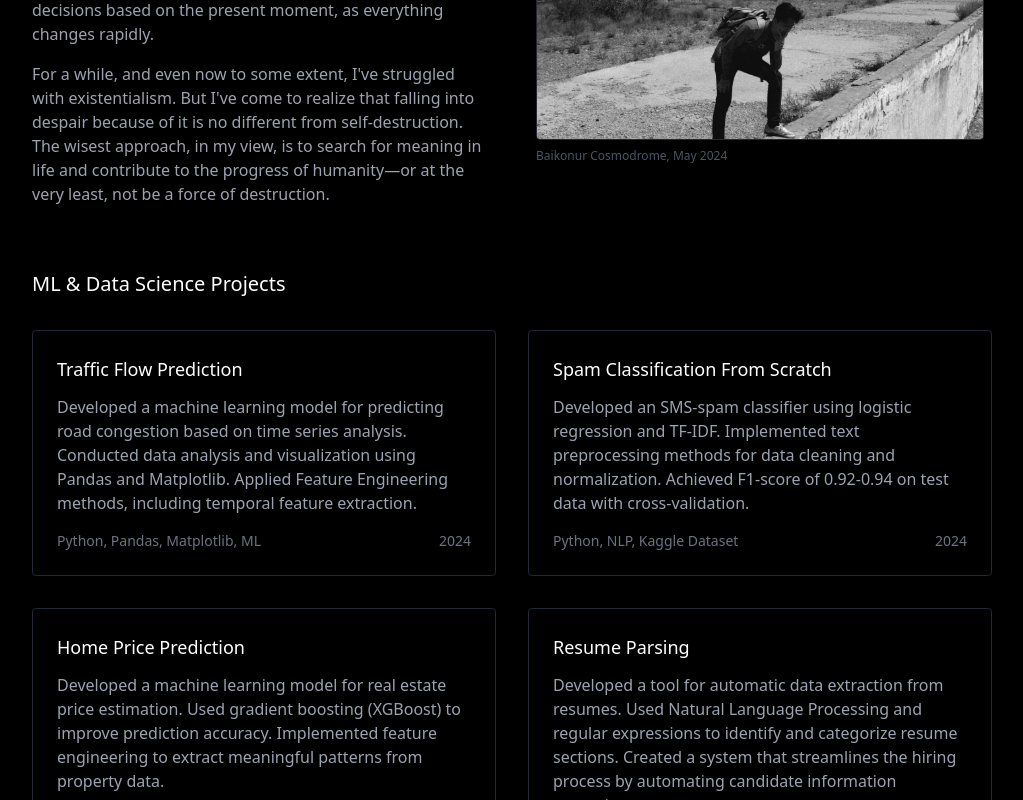
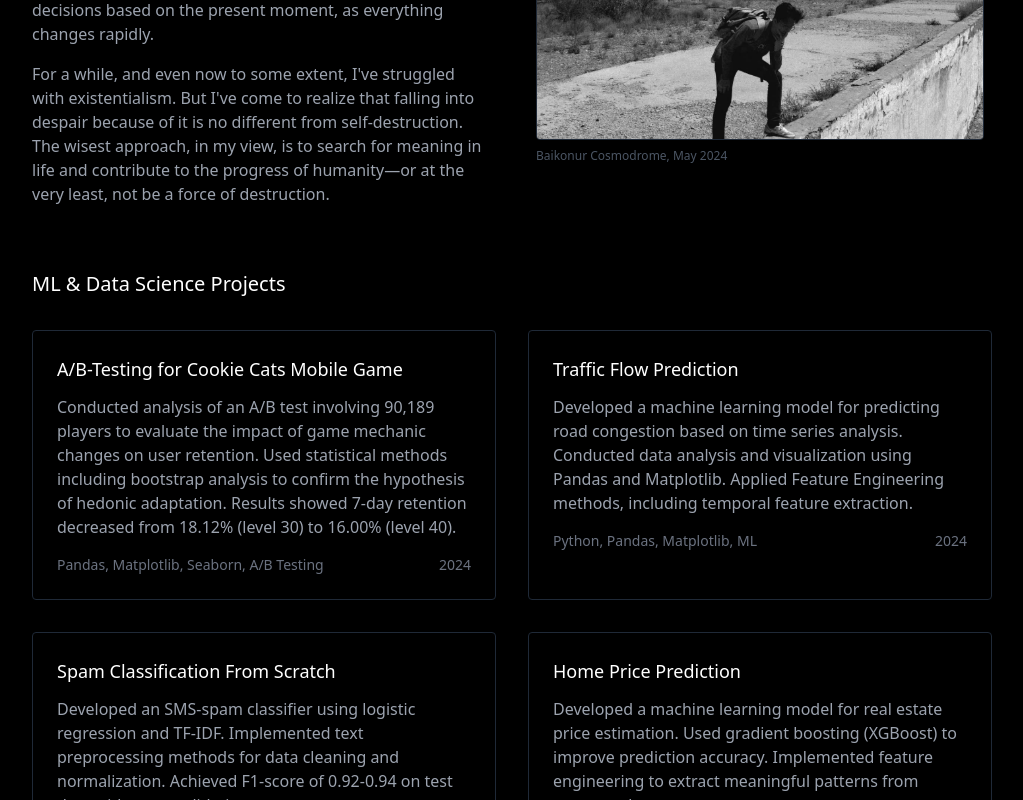
Before and after one commit to l3333t/my-portfolio, a React (Vite) app: page / in a window 1280 px wide. Shown: the part 527-1327 px from the top of the page, without its empty margins (128-1151 px from the left). Built offline with nearby package versions, Linux system fonts and the light colour scheme.

Commit message:
Update Home.jsx

```diff
--- a/src/pages/Home.jsx
+++ b/src/pages/Home.jsx
@@ -47,6 +47,20 @@ function Portfolio() {
         <h2 className="text-xl font-normal mb-8">ML & Data Science Projects</h2>
 
         <div className="grid grid-cols-1 md:grid-cols-2 gap-8">
+          {/* Cookie Cats A/B Testing */}
+          <div className="border border-gray-800 rounded p-6 hover:bg-gray-900 transition duration-300">
+            <h3 className="text-lg mb-3">A/B-Testing for Cookie Cats Mobile Game</h3>
+            <p className="text-gray-400 mb-4">
+              Conducted analysis of an A/B test involving 90,189 players to evaluate the impact of game mechanic changes on user retention.
+              Used statistical methods including bootstrap analysis to confirm the hypothesis of hedonic adaptation.
+              Results showed 7-day retention decreased from 18.12% (level 30) to 16.00% (level 40).
+            </p>
+            <div className="flex justify-between text-gray-500 text-sm">
+              <span>Pandas, Matplotlib, Seaborn, A/B Testing</span>
+              <span>2024</span>
+            </div>
+          </div>
+
           {/* Traffic Flow Prediction */}
           <div className="border border-gray-800 rounded p-6 hover:bg-gray-900 transition duration-300">
             <h3 className="text-lg mb-3">Traffic Flow Prediction</h3>
```
